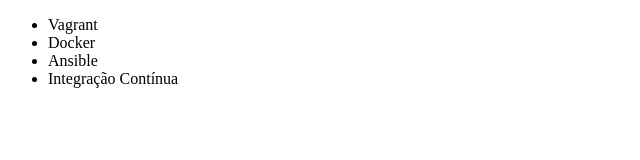
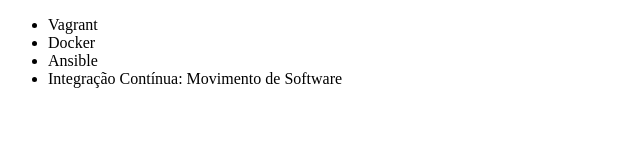
Before and after one commit to GiLiberalli/alura-gitehub, a plain HTML site: page index.html in a window 1280 px wide. Shown: the whole page, without its empty margins (0-640 px from the left). Drawn offline with Linux system fonts and the light colour scheme.

Commit message:
Renomeando curso de Integração Contínua

```diff
--- a/index.html
+++ b/index.html
@@ -9,7 +9,7 @@
         <li>Vagrant</li>
         <li>Docker</li>
         <li>Ansible</li>
-        <li>Integração  Contínua</li>
+        <li>Integração  Contínua: Movimento de Software</li>
     </ul>
 </body>
 </html>
```
